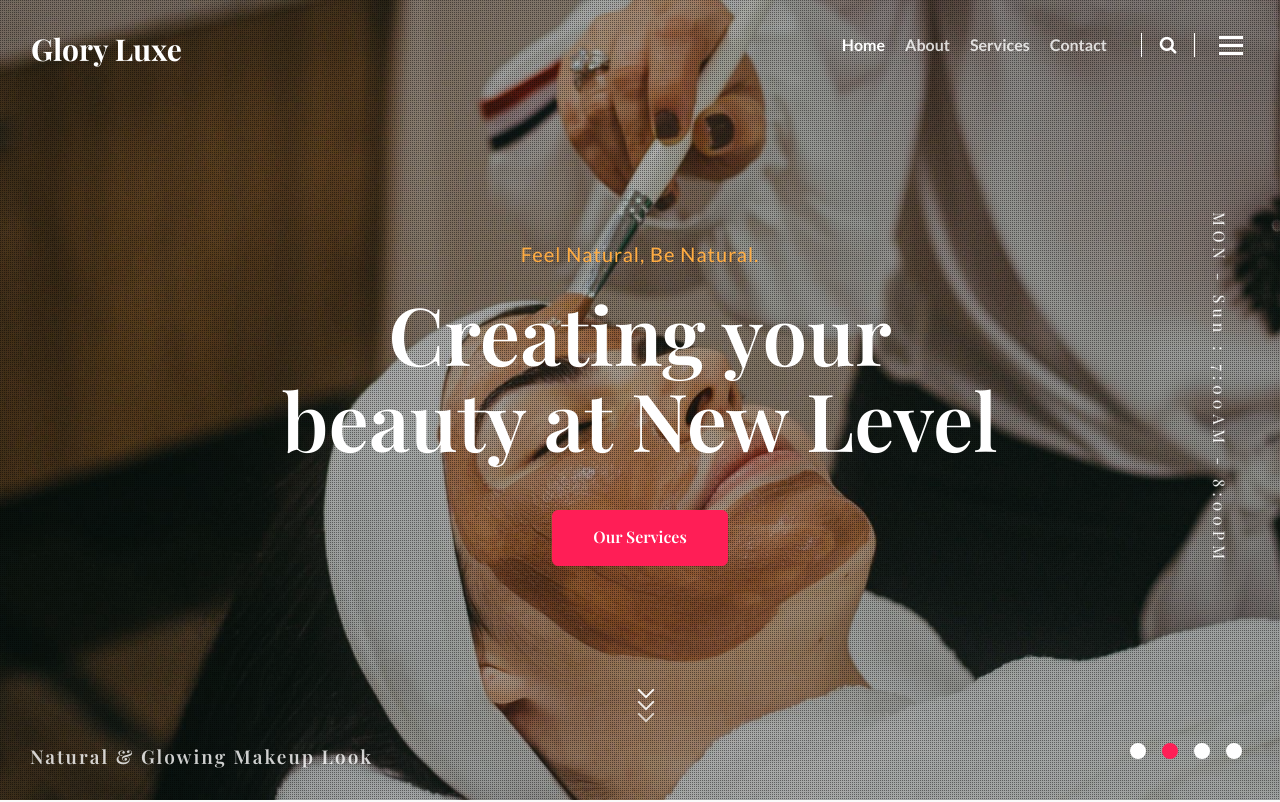
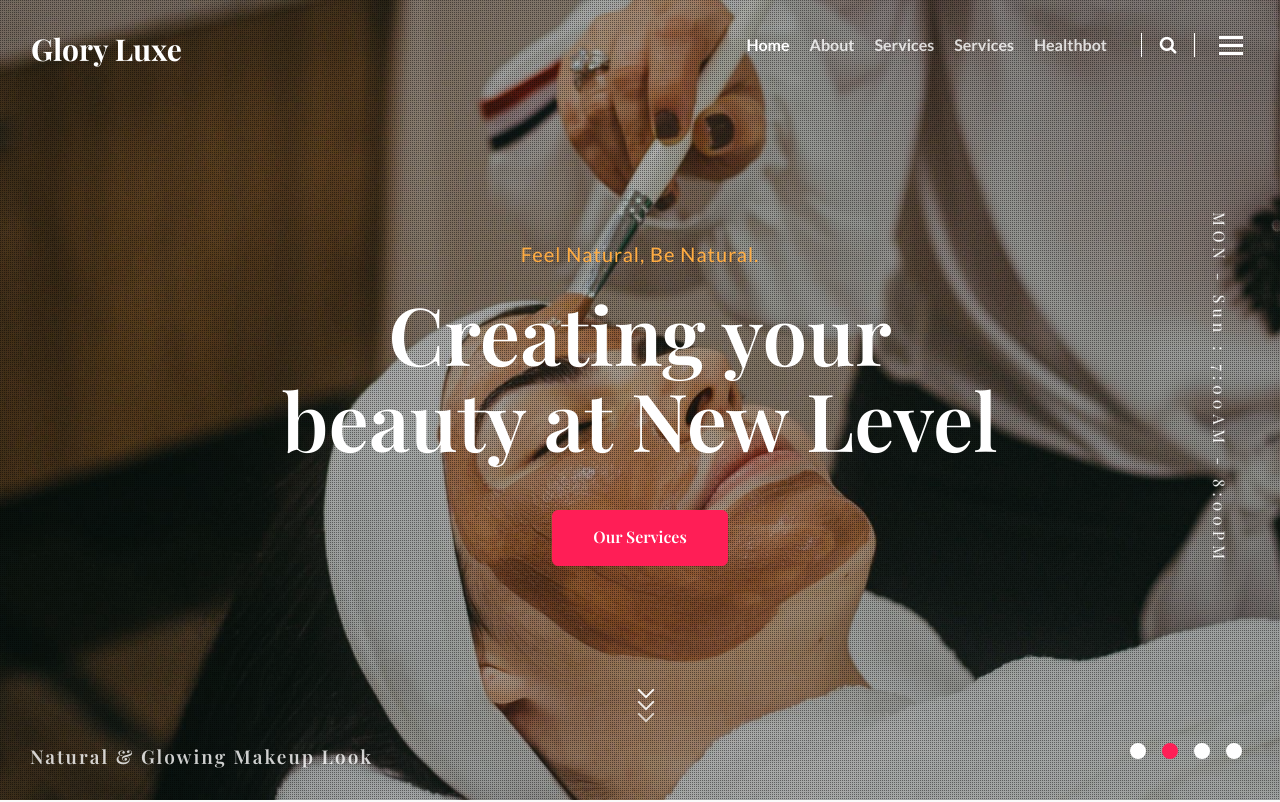
Before and after one commit to KamalakarAvula123/FRTProject, a plain HTML site: page index.html in a window 1280 px wide. Shown: the top 802 px of the page. Drawn offline with nearby package versions, Linux system fonts and the light colour scheme; a web font is replaced by a local one.

Commit message:
Update index.html

```diff
--- a/index.html
+++ b/index.html
@@ -51,10 +51,12 @@ Author URL: http://w3layouts.com
 						</li>
 						<li class="nav-item">
 							<a class="nav-link" href="services.html">Services</a>
+						<li class="nav-item">
+							<a class="nav-link" href="services.html">Services</a>
 						</li>
 
 						<li class="nav-item">
-							<a class="nav-link" href="contact.html">Contact</a>
+							<a class="nav-link" href="healthbot.html">healthbot</a>
 						</li>
 					</ul>
 					<!--/search-right-->
```
